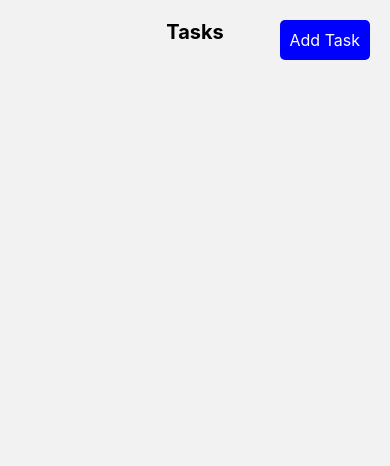
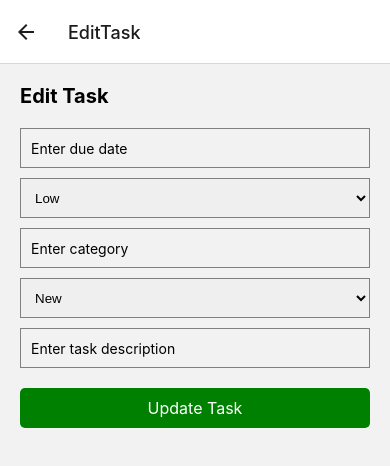
Before and after one commit to Dinesh7201/Todo_Keka, a React Native app: screen /EditTask in a window 390 px wide. Before the commit this address had no page. Shown: the top 466 px of the page. Built offline with nearby package versions, Linux system fonts and the light colour scheme.

Commit message:
first commit

```diff
--- a/AddTask.tsx
+++ b/AddTask.tsx
@@ -5,6 +5,10 @@ import { Picker } from '@react-native-picker/picker';
 import AsyncStorage from '@react-native-async-storage/async-storage';
 
 const AddTask = ({ navigation }) => {
+  const handleGoBack = () => {
+    // Use navigation.goBack() when you want to go back
+    navigation.goBack();
+  };
   const [newTask, setNewTask] = useState('');
   const [dueDate, setDueDate] = useState('');
   const [priority, setPriority] = useState('Low');
@@ -20,6 +24,7 @@ const AddTask = ({ navigation }) => {
 
     try {
       // Get existing tasks from storage
+      const currentDate = new Date();
       const existingTasks = await AsyncStorage.getItem('tasks');
       const tasks = existingTasks ? JSON.parse(existingTasks) : [];
 
@@ -36,6 +41,7 @@ const AddTask = ({ navigation }) => {
             description,
           },
           id: Date.now(), // Add a unique ID to the task
+          addedOn: currentDate.toISOString(),
         },
       ];
 
--- a/App.tsx
+++ b/App.tsx
@@ -5,6 +5,7 @@ import { createStackNavigator } from '@react-navigation/stack';
 
 import AddTask from './AddTask';
 import ViewTask from './ViewTask';
+import EditTask from './EditTask';
 
 const Stack = createStackNavigator();
 
@@ -15,6 +16,7 @@ const App = () => {
 
         <Stack.Screen name="ViewTask" component={ViewTask} options={{ title: 'View Task', headerShown: false }}/>
         <Stack.Screen name="AddTask" component={AddTask} options={{ title: 'Add Task' }} />
+        <Stack.Screen name="EditTask" component={EditTask} />
       </Stack.Navigator>
     </NavigationContainer>
   );
--- /dev/null
+++ b/EditTask.tsx
@@ -0,0 +1,147 @@
+import React, { useEffect, useState } from 'react';
+import { View, TextInput, TouchableOpacity, Text, StyleSheet, Alert } from 'react-native';
+import { Picker } from '@react-native-picker/picker';
+import AsyncStorage from '@react-native-async-storage/async-storage';
+import { useNavigation, useRoute } from '@react-navigation/native';
+
+const EditTask = () => {
+  const navigation = useNavigation();
+  const route = useRoute();
+  const { taskId } = route.params || {};
+  const [dueDate, setDueDate] = useState('');
+  const [priority, setPriority] = useState('Low');
+  const [category, setCategory] = useState('');
+  const [status, setStatus] = useState('New');
+  const [description, setDescription] = useState('');
+
+  useEffect(() => {
+    const loadTaskDetails = async () => {
+      try {
+        const storedTasks = await AsyncStorage.getItem('tasks');
+        if (storedTasks) {
+          const tasks = JSON.parse(storedTasks);
+          const task = tasks.find((t) => t.id === taskId);
+          if (task) {
+            setDueDate(task.details?.dueDate || '');
+            setPriority(task.details?.priority || 'Low');
+            setCategory(task.details?.category || '');
+            setStatus(task.details?.status || 'New');
+            setDescription(task.details?.description || '');
+          }
+        }
+      } catch (error) {
+        console.error('Error loading task details:', error);
+      }
+    };
+
+    loadTaskDetails();
+  }, [taskId]);
+
+  const updateTask = async () => {
+    try {
+      const storedTasks = await AsyncStorage.getItem('tasks');
+      if (storedTasks) {
+        const tasks = JSON.parse(storedTasks);
+        const updatedTasks = tasks.map((t) => {
+          if (t.id === taskId) {
+            return {
+              ...t,
+              details: {
+                dueDate,
+                priority,
+                category,
+                status,
+                description,
+              },
+            };
+          }
+          return t;
+        });
+
+        await AsyncStorage.setItem('tasks', JSON.stringify(updatedTasks));
+        // Navigate back to ViewTask screen after updating the task
+        navigation.navigate('ViewTask', { taskTitle: tasks.find((t) => t.id === taskId)?.title });
+      }
+    } catch (error) {
+      console.error('Error updating task:', error);
+    }
+  };
+
+
+  return (
+    <View style={styles.container}>
+      <Text style={styles.title}>Edit Task</Text>
+      <TextInput
+        style={styles.input}
+        placeholder="Enter due date"
+        value={dueDate}
+        onChangeText={(text) => setDueDate(text)}
+      />
+      <Picker
+        style={styles.input}
+        selectedValue={priority}
+        onValueChange={(itemValue) => setPriority(itemValue)}
+      >
+        <Picker.Item label="Low" value="Low" />
+        <Picker.Item label="Medium" value="Medium" />
+        <Picker.Item label="High" value="High" />
+      </Picker>
+      <TextInput
+        style={styles.input}
+        placeholder="Enter category"
+        value={category}
+        onChangeText={(text) => setCategory(text)}
+      />
+      <Picker
+        style={styles.input}
+        selectedValue={status}
+        onValueChange={(itemValue) => setStatus(itemValue)}
+      >
+        <Picker.Item label="New" value="New" />
+        <Picker.Item label="In Progress" value="In Progress" />
+        <Picker.Item label="Completed" value="Completed" />
+      </Picker>
+      <TextInput
+        style={styles.input}
+        placeholder="Enter task description"
+        value={description}
+        onChangeText={(text) => setDescription(text)}
+      />
+      <TouchableOpacity onPress={updateTask} style={styles.updateButton}>
+        <Text style={styles.actionText}>Update Task</Text>
+      </TouchableOpacity>
+    </View>
+  );
+};
+
+const styles = StyleSheet.create({
+  container: {
+    flex: 1,
+    padding: 20,
+  },
+  title: {
+    fontSize: 20,
+    fontWeight: 'bold',
+    marginBottom: 20,
+  },
+  input: {
+    height: 40,
+    borderColor: 'gray',
+    borderWidth: 1,
+    marginBottom: 10,
+    paddingHorizontal: 10,
+  },
+  updateButton: {
+    backgroundColor: 'green',
+    padding: 10,
+    borderRadius: 5,
+    alignItems: 'center',
+    marginTop: 10,
+  },
+  actionText: {
+    color: 'white',
+    fontSize: 16,
+  },
+});
+
+export default EditTask;
--- a/ViewTask.tsx
+++ b/ViewTask.tsx
@@ -2,11 +2,14 @@ import React, { useEffect, useState } from 'react';
 import { View, Text, ScrollView, StyleSheet, TouchableOpacity, Alert } from 'react-native';
 import AsyncStorage from '@react-native-async-storage/async-storage';
 import { useNavigation } from '@react-navigation/native';
+import { Picker } from '@react-native-picker/picker';
 
 const ViewTask = ({ route }) => {
   const navigation = useNavigation();
   const [tasks, setTasks] = useState([]);
   const { taskTitle } = route.params || {};
+  const [selectedPriority, setSelectedPriority] = useState('All');
+  const [selectedStatus, setSelectedStatus] = useState('All');
 
   useEffect(() => {
     const loadTasks = async () => {
@@ -46,6 +49,7 @@ const ViewTask = ({ route }) => {
             const updatedTasks = tasks.filter((task) => task.id !== taskId);
             setTasks(updatedTasks);
             AsyncStorage.setItem('tasks', JSON.stringify(updatedTasks));
+            navigation.goBack();
           },
           style: 'destructive',
         },
@@ -54,21 +58,64 @@ const ViewTask = ({ route }) => {
     );
   };
 
+  const filterTasks = () => {
+    let filteredTasks = tasks;
+
+    if (selectedPriority !== 'All') {
+      filteredTasks = filteredTasks.filter((task) => task.details?.priority === selectedPriority);
+    }
+
+    if (selectedStatus !== 'All') {
+      filteredTasks = filteredTasks.filter((task) => task.details?.status === selectedStatus);
+    }
+
+    return filteredTasks;
+  };
+
   return (
     <View style={styles.container}>
-      <Text style={styles.title}>Tasks</Text><Text></Text>
+      <Text style={styles.title}>Tasks</Text>
+
+      <View style={styles.pickerContainer}>
+        <Picker
+          selectedValue={selectedPriority}
+          onValueChange={(itemValue) => setSelectedPriority(itemValue)}
+        >
+          <Picker.Item label="All" value="All" />
+          <Picker.Item label="High" value="High" />
+          <Picker.Item label="Medium" value="Medium" />
+          <Picker.Item label="Low" value="Low" />
+        </Picker>
+      </View>
+
+      <View style={styles.pickerContainer}>
+        <Picker
+          selectedValue={selectedStatus}
+          onValueChange={(itemValue) => setSelectedStatus(itemValue)}
+        >
+          <Picker.Item label="All" value="All" />
+          <Picker.Item label="New" value="New" />
+          <Picker.Item label="In Progress" value="In Progress" />
+          <Picker.Item label="Completed" value="Completed" />
+        </Picker>
+      </View>
+
       <ScrollView style={styles.scrollView}>
-        {tasks.slice().reverse().map((task, index) => (
-          <View key={index} style={styles.taskContainer}>
-            <View style={styles.taskDetails}>
+        {filterTasks().map((task, index) => (
+          <View key={index} style={styles.taskBox}>
             <Text>Due Date: {task.details?.dueDate || 'N/A'}</Text>
             <Text>Priority: {task.details?.priority || 'N/A'}</Text>
             <Text>Category: {task.details?.category || 'N/A'}</Text>
             <Text>Status: {task.details?.status || 'N/A'}</Text>
             <Text>Title: {task.title}</Text>
             <Text>Description: {task.details?.description || 'N/A'}</Text>
-            </View>
-            <View style={styles.taskActions}>
+
+            {/* Display the date and time of adding task */}
+            <Text style={styles.dateTime}>
+              Added on: {new Date(task.addedOn).toLocaleString()}
+            </Text>
+
+            {/* Edit and Delete options for each task */}
             <TouchableOpacity onPress={() => handleEditTask(task.id)} style={styles.editButton}>
               <Text style={styles.actionText}>Edit</Text>
             </TouchableOpacity>
@@ -76,9 +123,9 @@ const ViewTask = ({ route }) => {
               <Text style={styles.actionText}>Delete</Text>
             </TouchableOpacity>
           </View>
-          </View>
         ))}
       </ScrollView>
+
       <TouchableOpacity onPress={navigateToAddTask} style={styles.addTaskButton}>
         <Text style={styles.actionText}>Add Task</Text>
       </TouchableOpacity>
@@ -90,47 +137,29 @@ const styles = StyleSheet.create({
   container: {
     flex: 1,
     padding: 20,
-
   },
   title: {
     fontSize: 20,
     fontWeight: 'bold',
     marginBottom: 10,
-    textAlign: 'center',
+  },
+  pickerContainer: {
+    marginBottom: 10,
   },
   scrollView: {
     flex: 1,
     marginBottom: 20,
   },
-  taskContainer: {
-    flexDirection: 'row',
-    justifyContent: 'space-between',
-    alignItems: 'flex-start',
-    backgroundColor: '#f9f9f9',
+  taskBox: {
+    backgroundColor: '#f0f0f0',
     padding: 15,
-    marginBottom: 15,
-    borderRadius: 10,
-    borderWidth: 1, // Add this line to set border width
-    borderColor: '#333', // Add this line to set border color
-    borderLeftWidth: 5, // Add this line to set left border width
-    borderLeftColor: 'darkgreen', // Add this line to set left border color
-    borderRightWidth: 5, // Add this line to set right border width
-    borderRightColor: 'darkgreen', // Add this line to set right border color
-    shadowColor: '#000',
-    shadowOffset: {
-      width: 0,
-      height: 2,
+    marginBottom: 10,
+    borderRadius: 5,
   },
-    shadowOpacity: 0.25,
-    shadowRadius: 3.84,
-    elevation: 5,
-  },
-  taskDetails: {
-    flex: 1,
-  },
-  taskActions: {
-    marginLeft: 10,
-    alignItems: 'flex-end',
+  dateTime: {
+    fontSize: 12,
+    color: 'gray',
+    marginTop: 5,
   },
   editButton: {
     backgroundColor: 'green',
@@ -147,9 +176,6 @@ const styles = StyleSheet.create({
     marginVertical: 5,
   },
   addTaskButton: {
-    position: 'absolute',
-    top: 20,
-    right: 20,
     backgroundColor: 'blue',
     padding: 10,
     borderRadius: 5,
```
Lines whose indentation alone changed are shown as unchanged.
